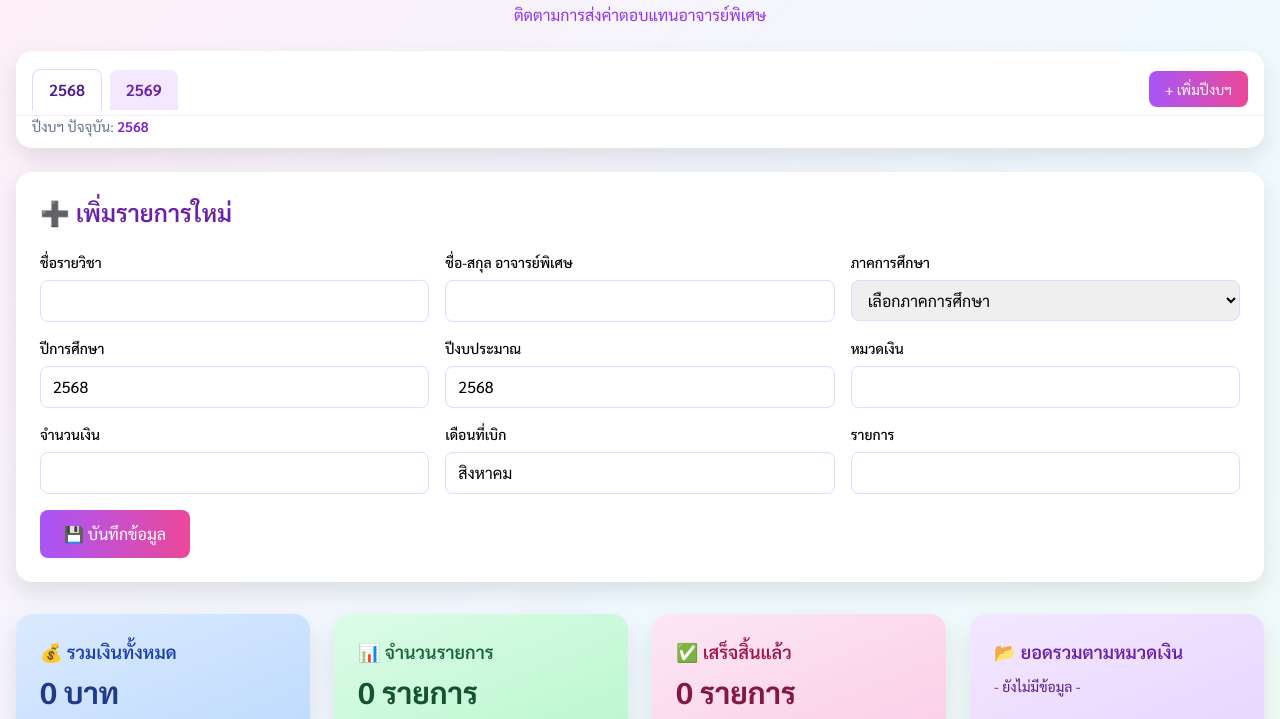
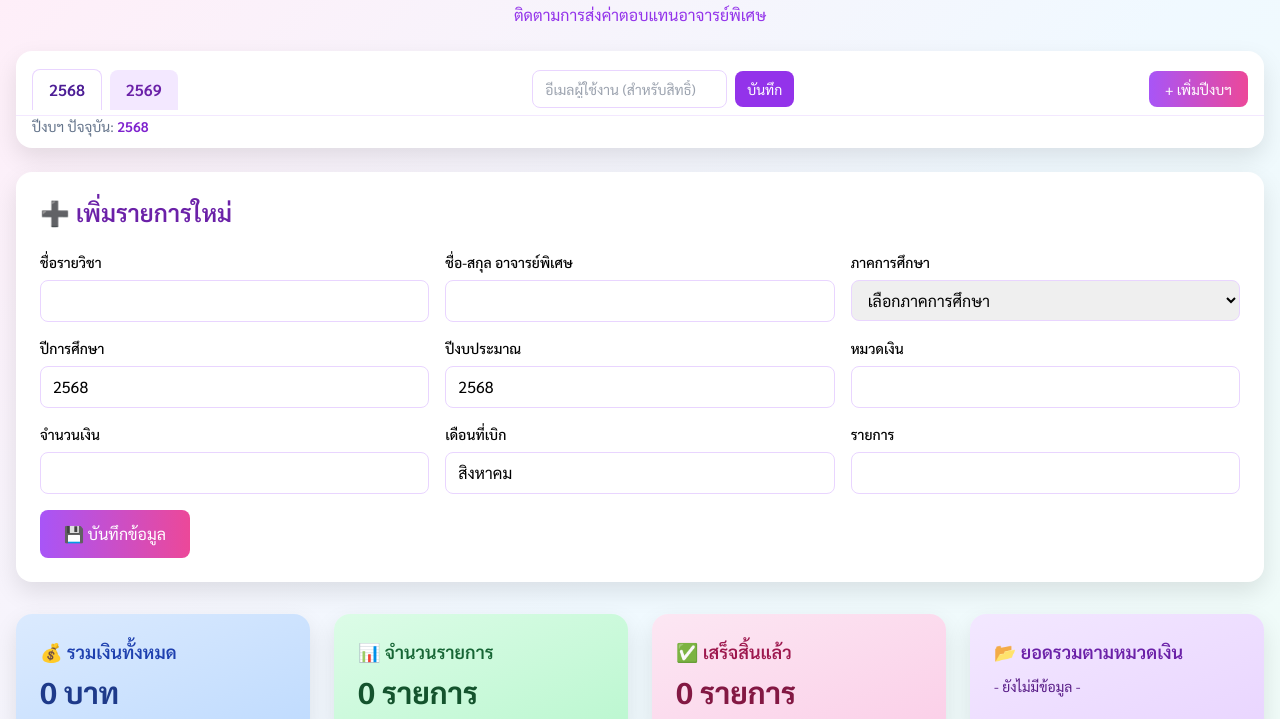
Before and after one commit to poiiz14/Teaching-Fee, a plain HTML site: page index.html in a window 1280 px wide. Shown: the part 77-796 px from the top of the page. Drawn offline with nearby package versions, Linux system fonts and the light colour scheme; some packages are replaced by stand-ins of ours; a script that the page names is missing.

Commit message:
Update index.html

```diff
--- a/index.html
+++ b/index.html
@@ -34,8 +34,15 @@
 
     <!-- แท็บปีงบประมาณ -->
     <div class="bg-white rounded-2xl card-shadow mb-6">
-      <div class="px-4 pt-3 border-b border-purple-100 flex items-center justify-between">
+      <div class="px-4 pt-3 border-b border-purple-100 flex items-center justify-between gap-3 flex-wrap">
         <div class="flex items-end gap-2" id="fyTabs"></div>
+
+        <!-- ช่องอีเมลผู้ใช้เพื่อใช้ตรวจสิทธิ์ -->
+        <div class="flex items-center gap-2">
+          <input id="userEmail" class="px-3 py-2 border border-purple-200 rounded-lg text-sm" placeholder="อีเมลผู้ใช้งาน (สำหรับสิทธิ์)">
+          <button id="saveEmailBtn" class="bg-purple-600 text-white px-3 py-2 rounded-lg text-sm">บันทึก</button>
+        </div>
+
         <div class="py-2">
           <button id="addFYBtn" class="bg-gradient-to-r from-purple-500 to-pink-500 text-white px-4 py-2 rounded-lg text-sm">+ เพิ่มปีงบฯ</button>
         </div>
@@ -174,7 +181,8 @@
       </div>
     </div>
   </div>
-
+<!-- อย่าลืม Chart.js และ app.js ตามที่ใช้อยู่ -->
+  <script src="https://cdn.jsdelivr.net/npm/chart.js"></script>
   <script defer src="./app.js"></script>
 </body>
 </html>
```
